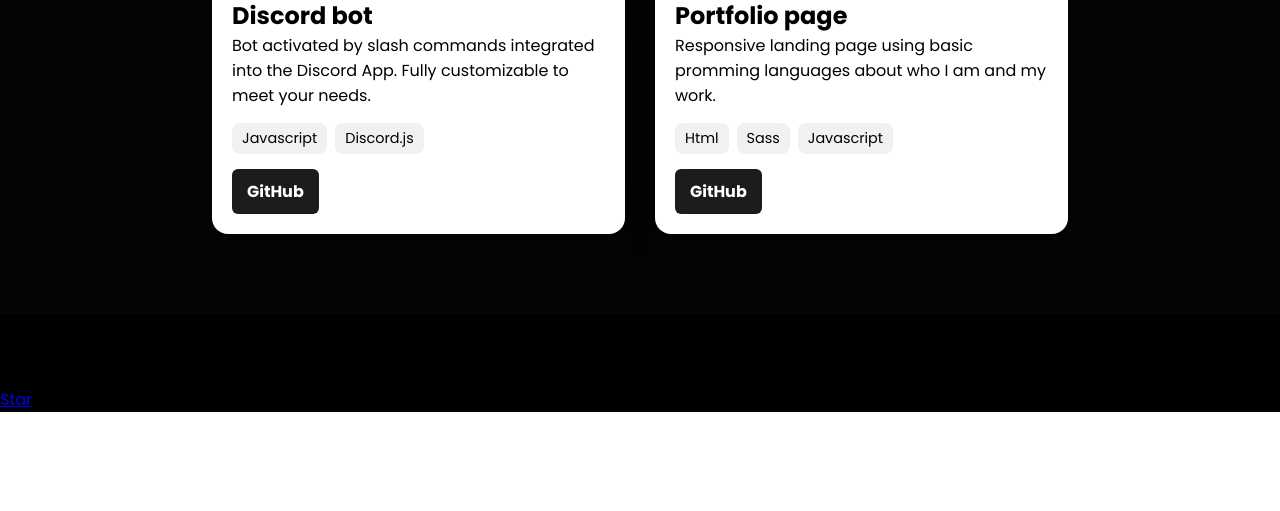
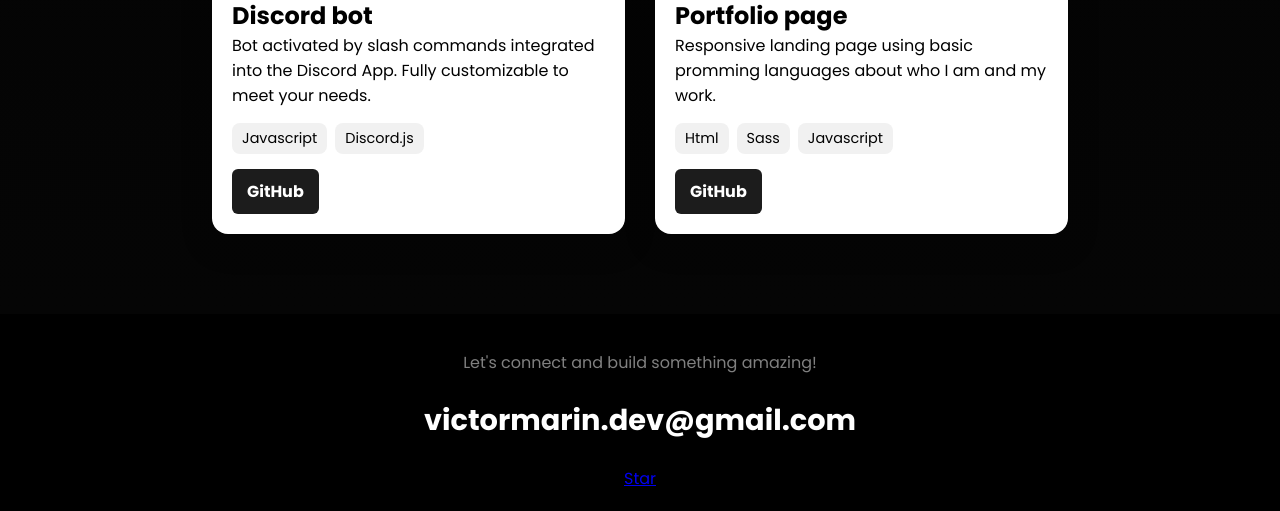
Before and after one commit to victxrmarin/portifolio, a website: page index.html in a window 1280 px wide. Shown: the part 3205-3716 px from the top of the page. Before the commit the page ends 3617 px from the top, so only its background shows below. Drawn offline with nearby package versions, Linux system fonts and the light colour scheme; the site is published under a folder, as on GitHub Pages, so addresses that start at the root find nothing.

Commit message:
Update index.html

```diff
--- a/index.html
+++ b/index.html
@@ -21,7 +21,7 @@
   <link rel="stylesheet" href="./stylesheet/timeline.css">
   <link rel="stylesheet" href="./stylesheet/skills.css">
   <link rel="stylesheet" href="./stylesheet/projects.css">
-  <link rel="stylesheet" href="/stylesheet/footer.css">
+  <link rel="stylesheet" href="./stylesheet/footer.css">
   <link rel="shortcut icon" href="favicon.ico" type="image/x-icon" />
 </head>
 <body>
```
